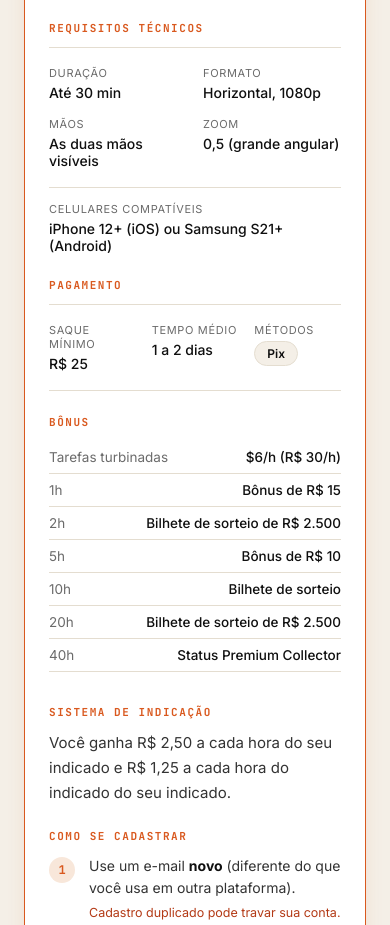
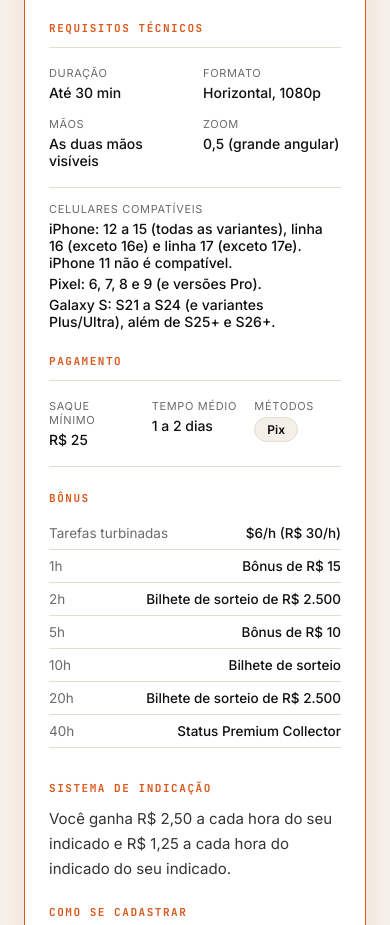
Before and after one commit to notaboutdollar/Treinadores-de-IA, a plain HTML site: page index.html in a window 390 px wide. Shown: the part 2180-3105 px from the top of the page. Drawn offline with Linux system fonts and the light colour scheme.

Commit message:
LP: dual org codes for Crowtado, expanded phone compatibility list
Crowtado now issues separate organization codes for residential vs
commercial tasks (each with its own examples), so the signup step
renders both codes with labels and copy buttons instead of a single
code chip. The renderPlatBody helper gained a mkCodeChip() factory
and now branches on orgCode (single) vs orgCodes (array) to support
both shapes.

Also replaced the generic "iPhone 12+ / Galaxy S21+" phone blurb
with the actual accepted model list (iPhone 12-17 excluding 16e/17e
and 11, Pixel 6-9 Pro, Galaxy S21-S26+) in the platform cards, the
requirements section, and the FAQ.

```diff
--- a/index.html
+++ b/index.html
@@ -424,7 +424,7 @@
       </div>
       <div class="req">
         <div class="req-icon">03</div>
-        <div class="req-txt">iPhone 12+ (iOS) ou Samsung S21+ (Android)</div>
+        <div class="req-txt">iPhone 12+, Pixel 6+ ou Galaxy S21+ (veja a lista completa no FAQ)</div>
       </div>
       <div class="req">
         <div class="req-icon">04</div>
@@ -482,7 +482,7 @@
       </details>
       <details class="faq-item">
         <summary>Qual celular funciona?</summary>
-        <p>Só dois modelos hoje: iPhone 12+ (iOS) ou Samsung S21+ (Android). Confirma o modelo do seu celular antes de comprar o suporte de cabeça.</p>
+        <p><strong>iPhone:</strong> 12 a 15 (todas as variantes), linha 16 (exceto 16e) e linha 17 (exceto 17e). O iPhone 11 não é compatível.<br><strong>Pixel:</strong> 6, 7, 8 e 9 (e versões Pro).<br><strong>Galaxy S:</strong> S21 a S24 (e variantes Plus/Ultra), além de S25+ e S26+.<br>Confirma o modelo do seu celular antes de comprar o suporte de cabeça.</p>
       </details>
     </div>
 
@@ -535,7 +535,11 @@
       ],
       cons: [ 'Pagamento: o que paga menos ($5/h)' ],
     },
-    duracao: 'Até 30 min', formato: 'Horizontal, 1080p', maos: 'As duas mãos visíveis', zoom: '0,5 (grande angular)', celulares: 'iPhone 12+ (iOS) ou Samsung S21+ (Android)',
+    duracao: 'Até 30 min', formato: 'Horizontal, 1080p', maos: 'As duas mãos visíveis', zoom: '0,5 (grande angular)', celulares: [
+      'iPhone: 12 a 15 (todas as variantes), linha 16 (exceto 16e) e linha 17 (exceto 17e). iPhone 11 não é compatível.',
+      'Pixel: 6, 7, 8 e 9 (e versões Pro).',
+      'Galaxy S: S21 a S24 (e variantes Plus/Ultra), além de S25+ e S26+.',
+    ],
     saqueMin: 'R$ 25', tempoPagamento: '1 a 2 dias', metodos: ['Pix'],
     refLink: 'https://ai.hub.xyz/r/DOLETA', officialLink: 'https://hub.xyz', orgCode: 'JUK9YQWE' },
   { id: 2, name: 'Claru.ai', category: 'Vídeo doméstico', temRef: true, nota: 4.2, taxa: 6, taxaLabel: '$6', logo: 'public/logo-claru.png',
@@ -566,7 +570,11 @@
         'Saque mínimo alto: $50 (≈ R$ 250)',
       ],
     },
-    duracao: 'Até 30 min', formato: 'Horizontal, 1080p', maos: 'As duas mãos visíveis', zoom: '0,5 (grande angular)', celulares: 'iPhone 12+ (iOS) ou Samsung S21+ (Android)',
+    duracao: 'Até 30 min', formato: 'Horizontal, 1080p', maos: 'As duas mãos visíveis', zoom: '0,5 (grande angular)', celulares: [
+      'iPhone: 12 a 15 (todas as variantes), linha 16 (exceto 16e) e linha 17 (exceto 17e). iPhone 11 não é compatível.',
+      'Pixel: 6, 7, 8 e 9 (e versões Pro).',
+      'Galaxy S: S21 a S24 (e variantes Plus/Ultra), além de S25+ e S26+.',
+    ],
     saqueMin: 'US$ 25', tempoPagamento: 'Semanal', metodos: ['PayPal'],
     refLink: 'https://app.claru.ai/signup?ref=2d1cs845', officialLink: 'https://claru.ai', orgCode: 'WSNEHSKC' },
   { id: 3, name: 'Crowtado', category: 'Vídeo doméstico', temRef: true, nota: 4.0, taxa: 8, taxaLabel: '$8', logo: 'public/logo-crowtado.png',
@@ -582,9 +590,17 @@
         'Suporte: o pior das três, não encontrei alguém que recebeu um bom suporte',
       ],
     },
-    duracao: 'Até 30 min', formato: 'Horizontal, 1080p', maos: 'As duas mãos visíveis', zoom: '0,5 (grande angular)', celulares: 'iPhone 12+ (iOS) ou Samsung S21+ (Android)',
+    duracao: 'Até 30 min', formato: 'Horizontal, 1080p', maos: 'As duas mãos visíveis', zoom: '0,5 (grande angular)', celulares: [
+      'iPhone: 12 a 15 (todas as variantes), linha 16 (exceto 16e) e linha 17 (exceto 17e). iPhone 11 não é compatível.',
+      'Pixel: 6, 7, 8 e 9 (e versões Pro).',
+      'Galaxy S: S21 a S24 (e variantes Plus/Ultra), além de S25+ e S26+.',
+    ],
     saqueMin: 'US$ 10', tempoPagamento: 'Variável', metodos: ['Pix', 'Transferência internacional'],
-    refLink: 'https://www.crowtado.com/sign-up?ref=4T2L4ATC', officialLink: 'https://crowtado.com', orgCode: 'PE8EARV5' },
+    refLink: 'https://www.crowtado.com/sign-up?ref=4T2L4ATC', officialLink: 'https://crowtado.com',
+    orgCodes: [
+      { label: 'Residencial (em casa)', code: 'VZEAE7WC', examples: 'Ex: lavar louça, dobrar e guardar roupas, jardinagem, tirar o lixo, organizar a garagem.' },
+      { label: 'Comercial (no trabalho)', code: '4BYSAHUG', examples: 'Ex: lavar louça em restaurante, limpeza de hotel, separação de pedidos em armazém, reposição de prateleiras, troca de óleo.' },
+    ] },
 ];
 
 let state = { openId: 1, estimatorPlatformId: 1, estimatorHoursPerDay: 3, currencyMode: 'USD' };
@@ -662,7 +678,12 @@
 function renderPlatBody(p, hasBonus) {
   const pros = p.estReview.pros.map(t => `<li>${esc(t)}</li>`).join('');
   const cons = p.estReview.cons.map(t => `<li>${esc(t)}</li>`).join('');
-  const codeOrig = `${esc(p.orgCode)} <span style="color: var(--muted); font-weight: 400;">copiar</span>`;
+  const mkCodeChip = (code) => {
+    const orig = `${esc(code)} <span style="color: var(--muted); font-weight: 400;">copiar</span>`;
+    return `<button class="code-chip copy-code" data-code="${esc(code)}" data-orig="${orig}">${orig}</button>`;
+  };
+  const hasCode = !!p.orgCode;
+  const hasCodes = Array.isArray(p.orgCodes) && p.orgCodes.length > 0;
   return `
     <div class="plat-body">
       <div class="rev-block">
@@ -677,7 +698,7 @@
         <div><div class="kv-lbl">Mãos</div><div class="kv-val">${esc(p.maos)}</div></div>
         <div><div class="kv-lbl">Zoom</div><div class="kv-val">${esc(p.zoom)}</div></div>
       </div>
-      <div style="margin-top: 14px;"><div class="kv-lbl">Celulares compatíveis</div><div class="kv-val">${esc(p.celulares)}</div></div>
+      <div style="margin-top: 14px;"><div class="kv-lbl">Celulares compatíveis</div><div class="kv-val" style="display: flex; flex-direction: column; gap: 4px;">${p.celulares.map(c => `<span>${esc(c)}</span>`).join('')}</div></div>
 
       <div class="subsec-title">Pagamento</div>
       <div class="kv-grid" style="grid-template-columns: repeat(3, 1fr);">
@@ -708,13 +729,31 @@
           <div class="step-num">3</div>
           <div class="step-body">Baixe o <strong>Minute</strong>, o app que você vai usar pra gravar os vídeos (App Store e Play Store).</div>
         </div>
-        ${p.orgCode ? `
+        ${hasCode ? `
         <div class="step">
           <div class="step-num">4</div>
-          <div class="step-body step-inline"><span style="flex: 1; min-width: 140px;">Coloque o código de organização.</span><button class="code-chip copy-code" data-code="${esc(p.orgCode)}" data-orig="${codeOrig}">${codeOrig}</button></div>
+          <div class="step-body step-inline"><span style="flex: 1; min-width: 140px;">Coloque o código de organização.</span>${mkCodeChip(p.orgCode)}</div>
+        </div>` : ''}
+        ${hasCodes ? `
+        <div class="step">
+          <div class="step-num">4</div>
+          <div class="step-body">
+            <div style="margin-bottom: 10px;">Escolha o código de organização de acordo com o tipo de tarefa que você vai gravar.</div>
+            <div style="display: flex; flex-direction: column; gap: 14px;">
+              ${p.orgCodes.map(oc => `
+                <div>
+                  <div style="display: flex; align-items: center; gap: 12px; flex-wrap: wrap; margin-bottom: 4px;">
+                    <strong>${esc(oc.label)}</strong>
+                    ${mkCodeChip(oc.code)}
+                  </div>
+                  <div class="small">${esc(oc.examples)}</div>
+                </div>
+              `).join('')}
+            </div>
+          </div>
         </div>` : ''}
         <div class="step">
-          <div class="step-num">${p.orgCode ? '5' : '4'}</div>
+          <div class="step-num">${(hasCode || hasCodes) ? '5' : '4'}</div>
           <div class="step-body">Depois de cadastrado, <a href="https://chat.whatsapp.com/JpKJ1EOIvu80TYWF23MaBq" target="_blank">entra na comunidade</a> que a gente te ajuda a configurar tudo.</div>
         </div>
       </div>
```
